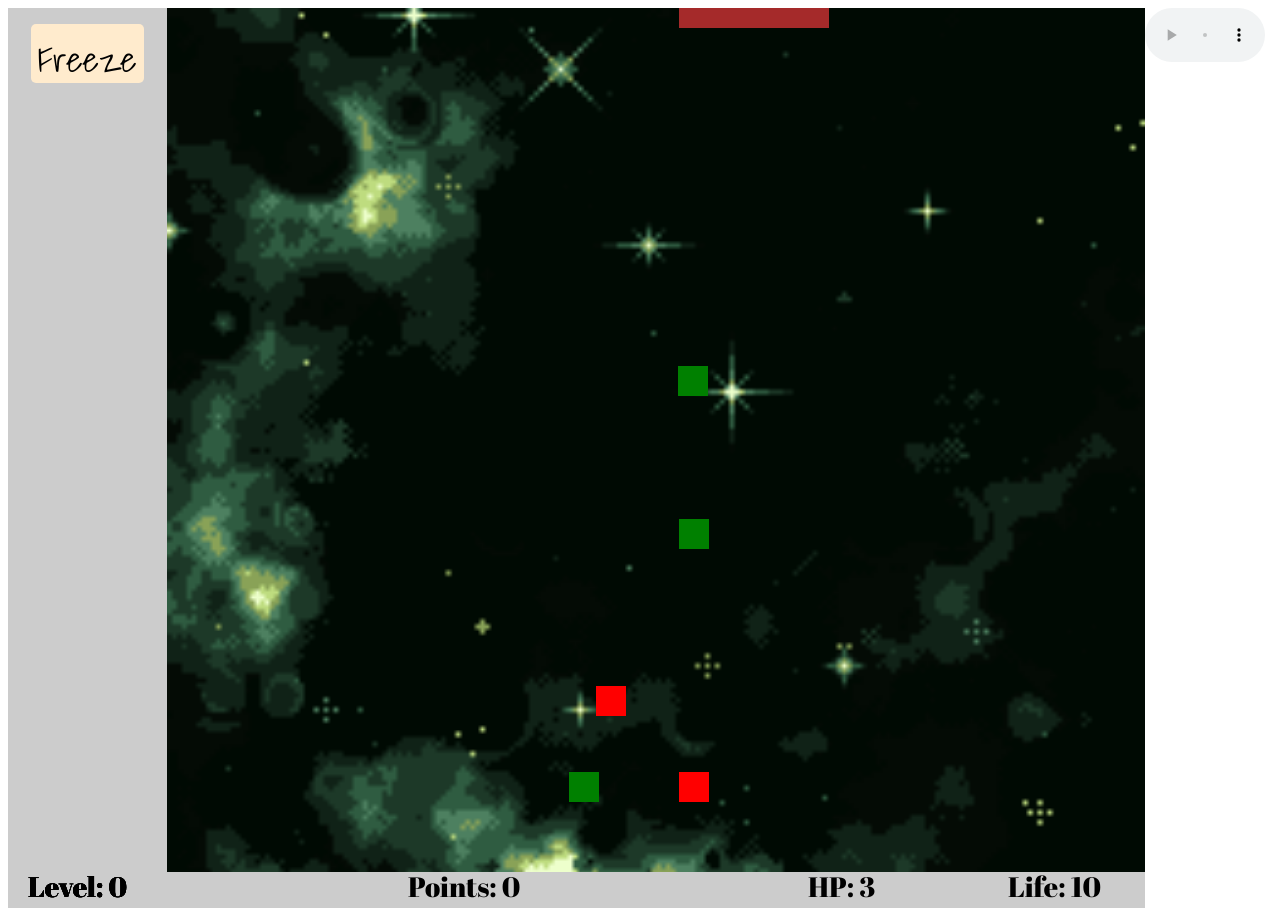
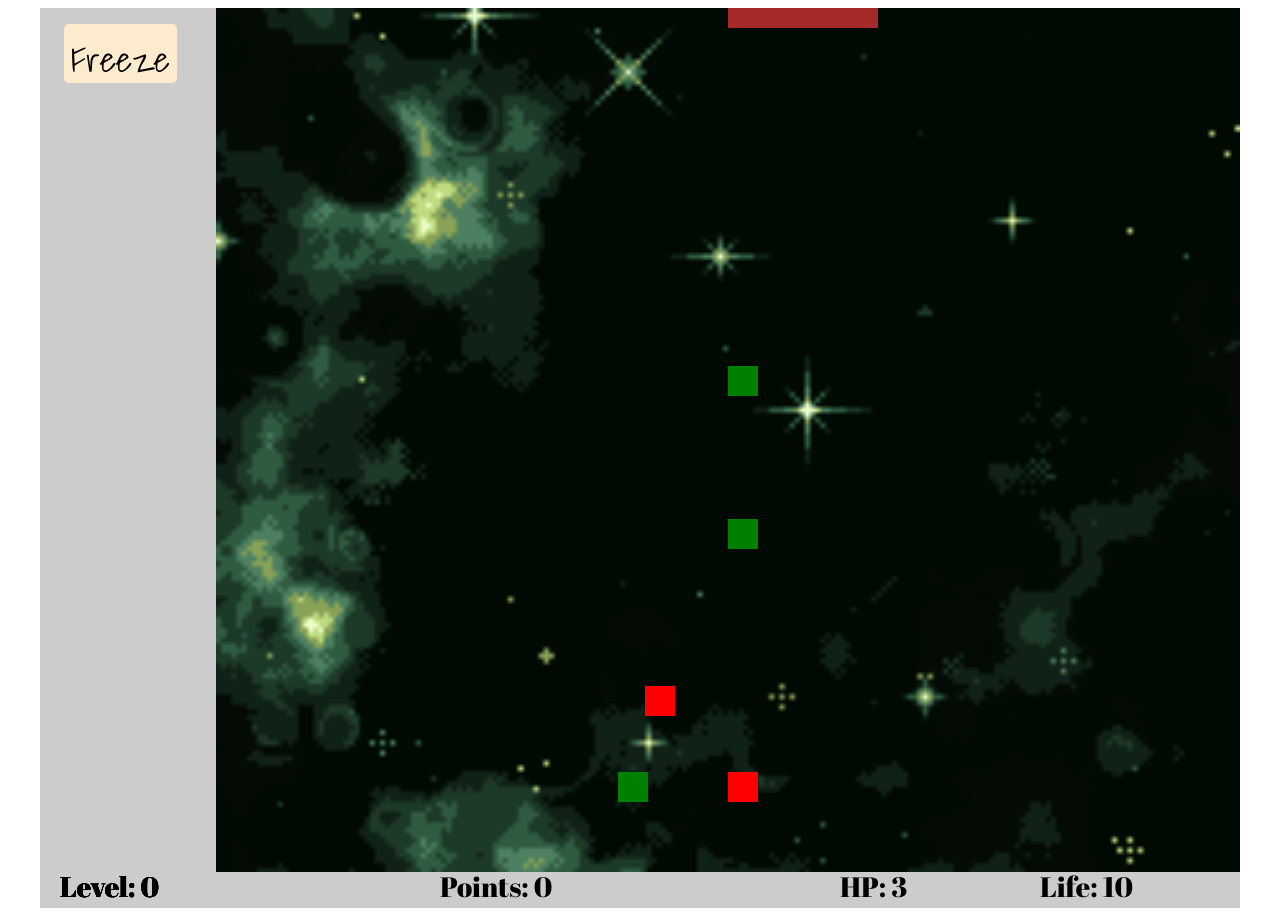
Before and after one commit to CavemanKT/firstProject-towardsResurrection, a plain HTML site: page index.html in a window 1280 px wide. Both pictures are taken after a click on the button "START". Drawn offline with nearby package versions, Linux system fonts and the light colour scheme.

Commit message:
add audio

```diff
--- a/index.html
+++ b/index.html
@@ -34,7 +34,7 @@
     </div>
     <div id="game-screen" hidden></div>
   </div>
-  <audio controls autoplay muted>
+  <audio>
     <source src="./sound-track/moon_chime_remix.mp3" type="audio/mpeg">
   </audio>
 
--- a/script/main.js
+++ b/script/main.js
@@ -167,7 +167,7 @@ $divWrapper.removeAttr('hidden')
 $startBtn.removeAttr('hidden')
 
 const handleStartBtn = () => {
-  $('audio').removeAttr('muted')
+  $('audio').attr('autoplay')
   $divWrapper.hide()
   $startBtn.hide()
   $gameScreen.removeAttr('hidden')
```
